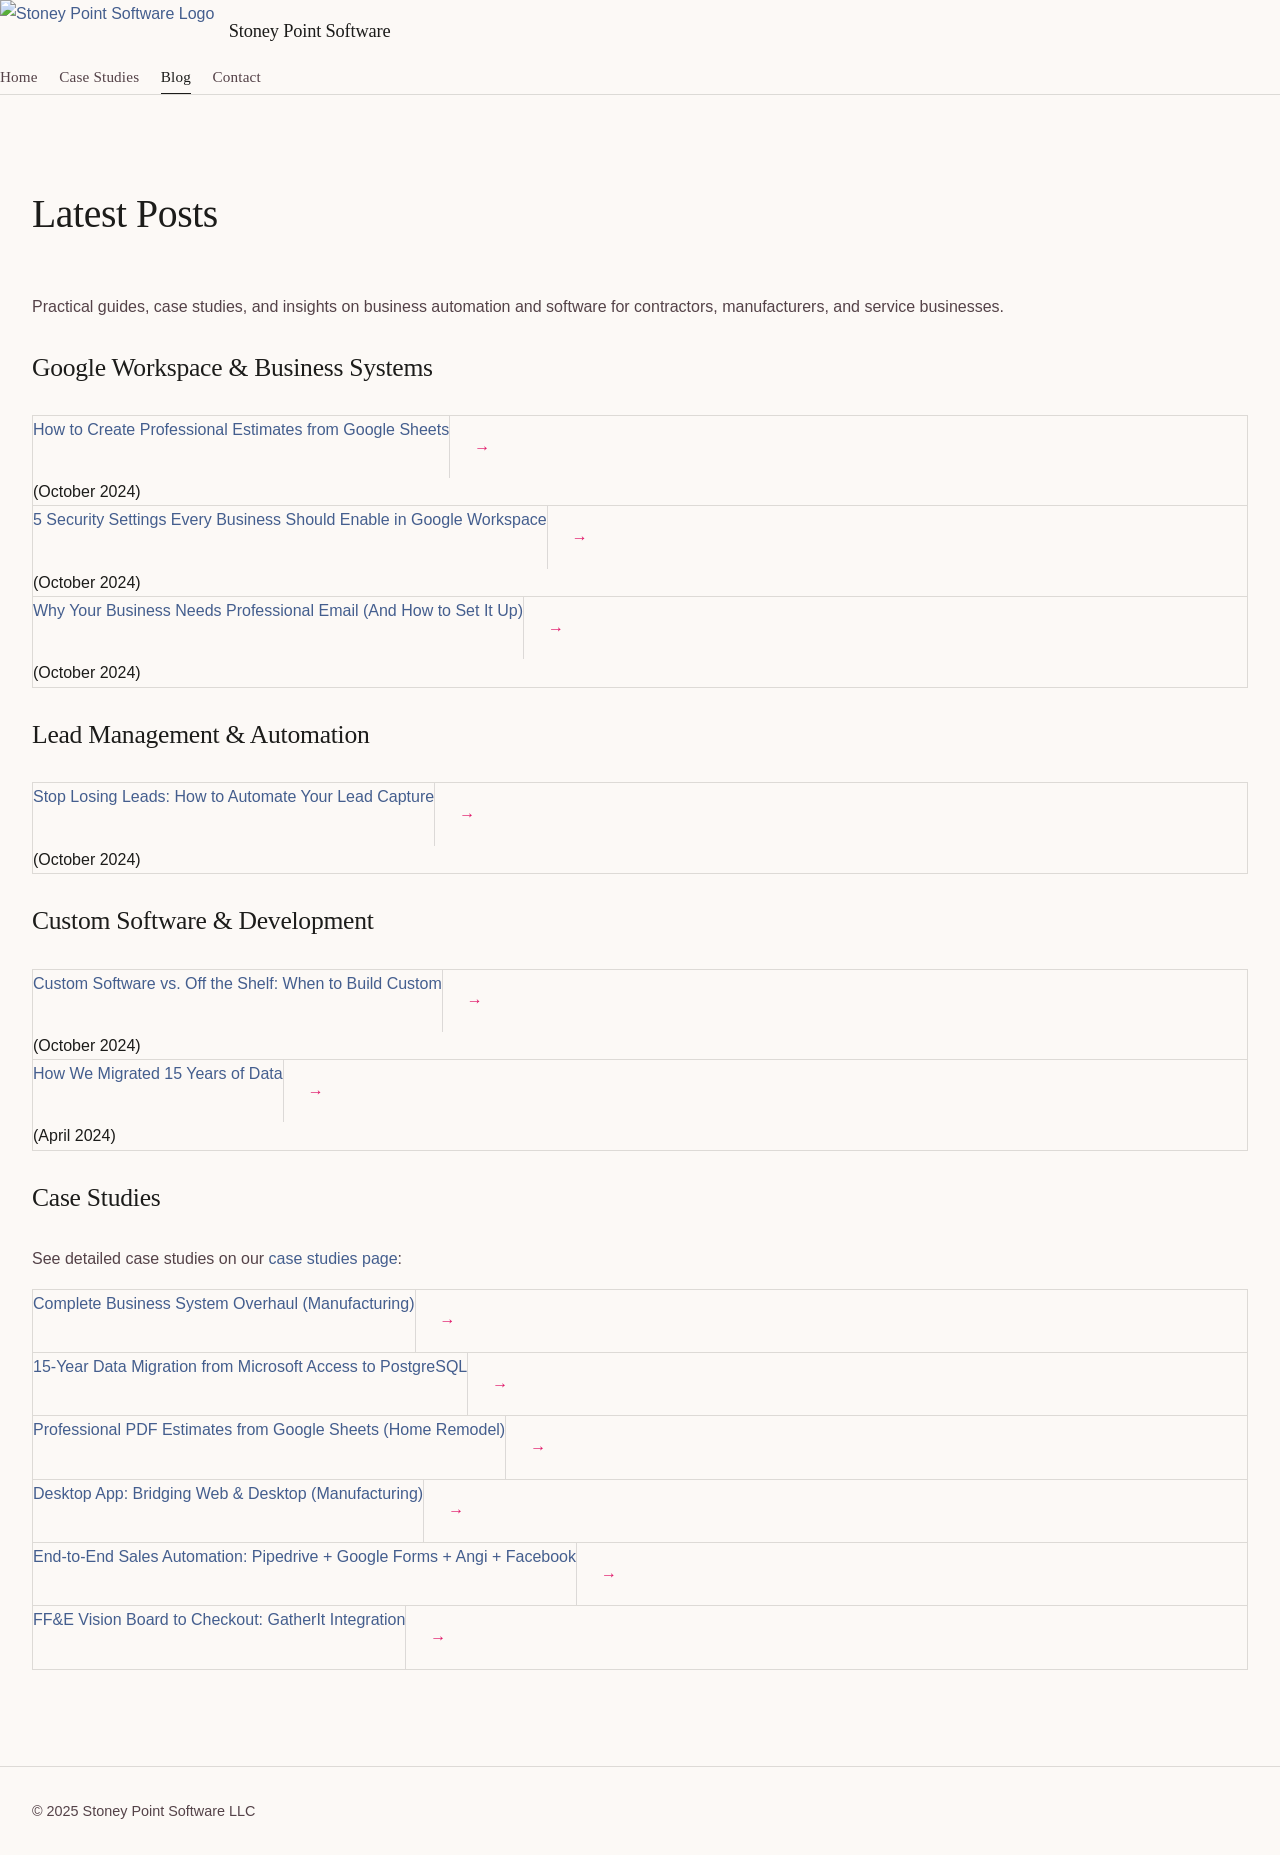
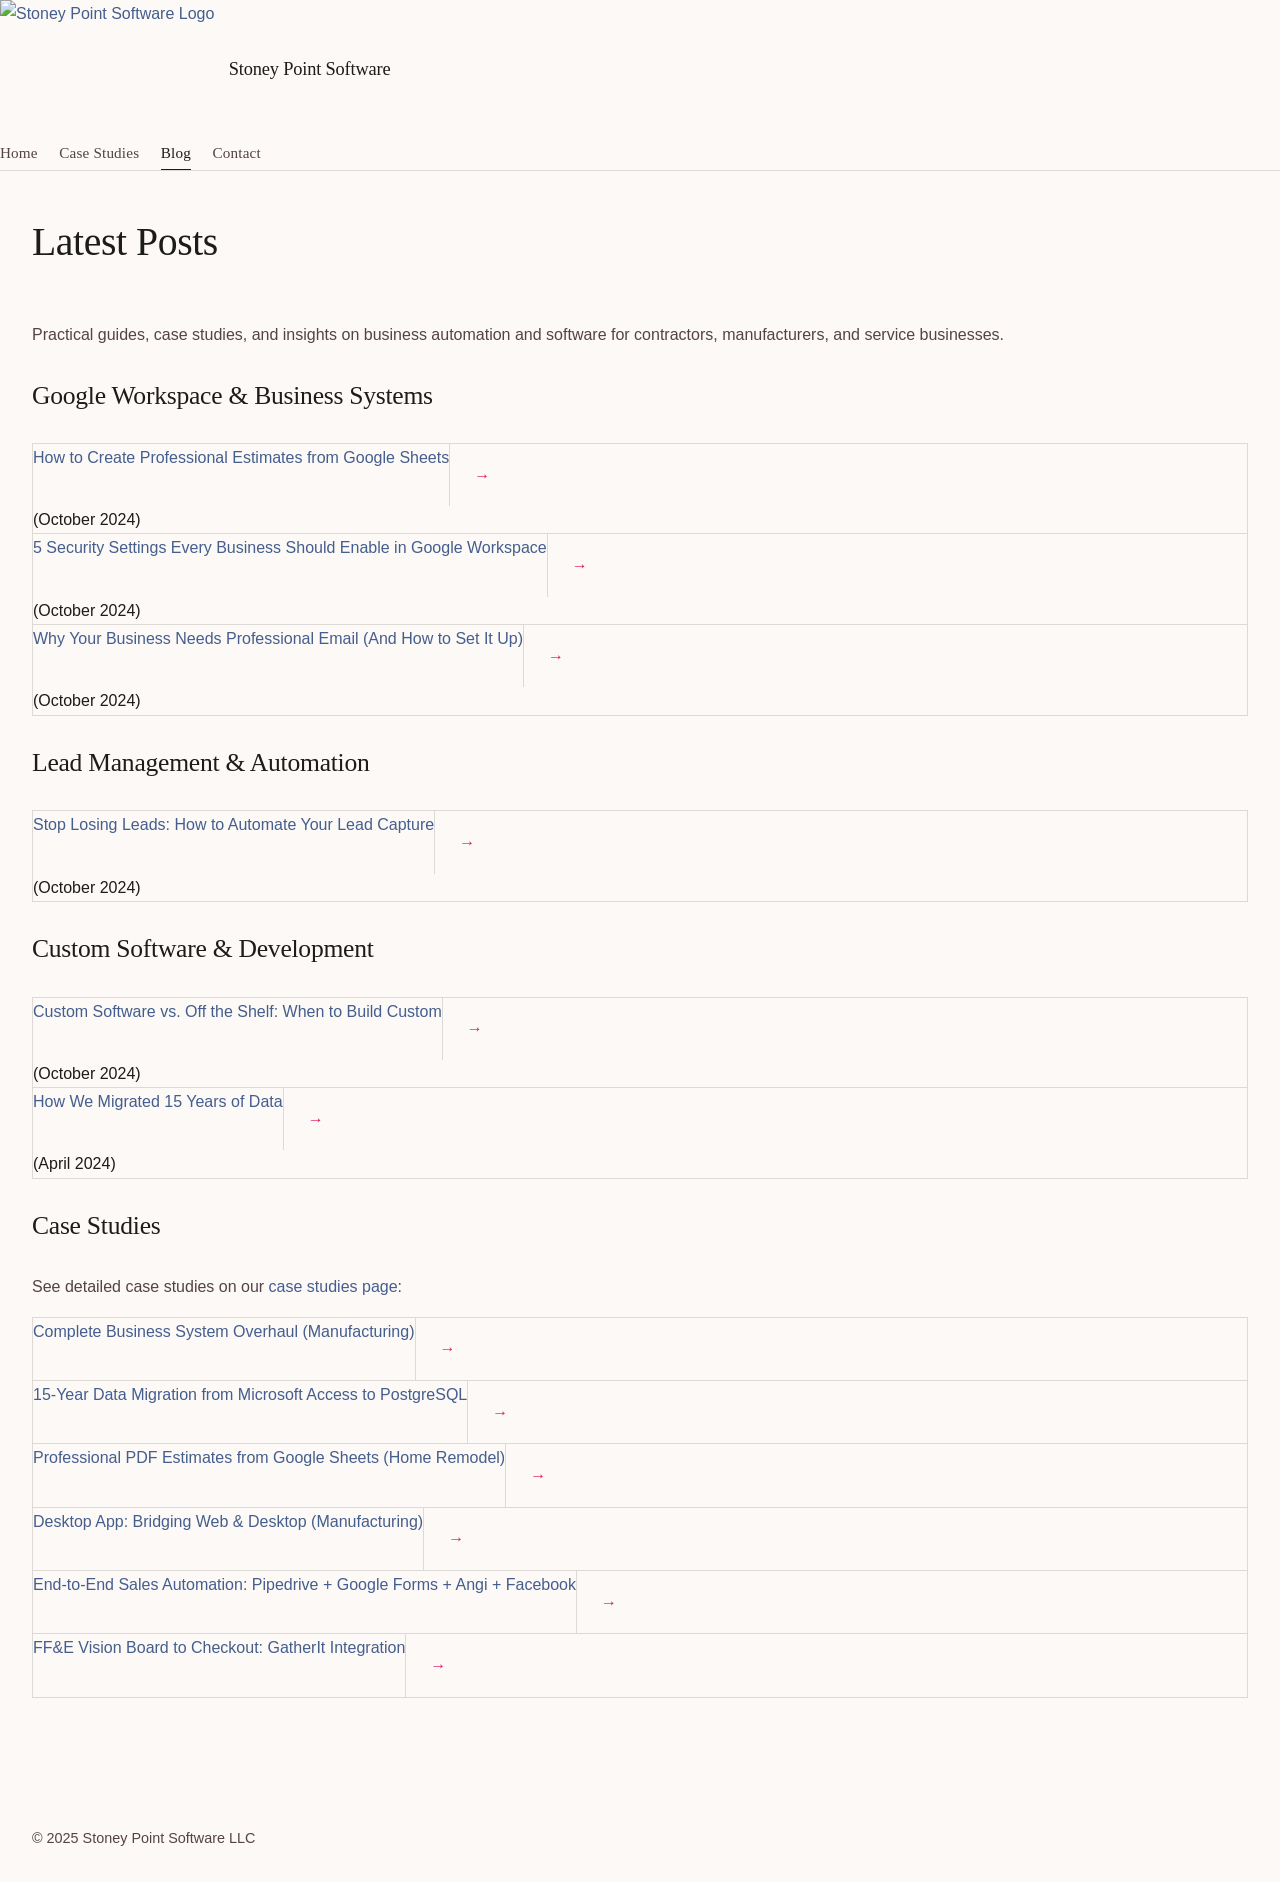

feat: update styling

--- a/style.css
+++ b/style.css
@@ -74,6 +74,7 @@ header.site-header {
   background: rgba(252, 249, 246, 0.92);
   backdrop-filter: blur(7px);
   border-bottom: 0.5px solid var(--outline-soft);
+  overflow: visible;
 }
 
 .header-inner {
@@ -84,7 +85,8 @@ header.site-header {
   align-items: center;
   justify-content: space-between;
   gap: 1rem;
-  padding: 1rem 2rem;
+  height: 5.5rem;
+  padding: 0 2rem;
 }
 
 .header-brand {
@@ -96,9 +98,11 @@ header.site-header {
 
 .site-logo {
   width: auto;
-  height: 64px;
+  height: 140px;
   object-fit: contain;
   display: block;
+  position: relative;
+  z-index: 1;
 }
 
 header.site-header h1 {
@@ -264,9 +268,26 @@ button[type="submit"]:hover {
   content: "";
 }
 
+/* Alternating section backgrounds */
+.page-section {
+  border: 0.5px solid var(--outline-soft);
+}
+
+.page-section + .page-section {
+  margin-top: -0.5px;
+}
+
+.page-section:nth-child(odd) {
+  background: var(--background);
+}
+
+.page-section:nth-child(even) {
+  background: var(--surface-low);
+}
+
 /* Section framing */
 section.section-header {
-  padding: var(--stack-xl) 2rem var(--stack-md);
+  padding: var(--stack-lg) 2rem var(--stack-md);
   text-align: left;
 }
 
@@ -660,7 +681,6 @@ footer {
   width: min(100%, var(--container-max));
   margin: var(--stack-xl) auto 0;
   padding: 2rem;
-  border-top: 0.5px solid var(--outline-soft);
   color: var(--text-muted);
   font-size: 0.9rem;
   text-align: left;
@@ -760,7 +780,7 @@ a.back-link:hover,
   }
 
   .site-logo {
-    height: 72px;
+    height: 80px;
   }
 }
 
